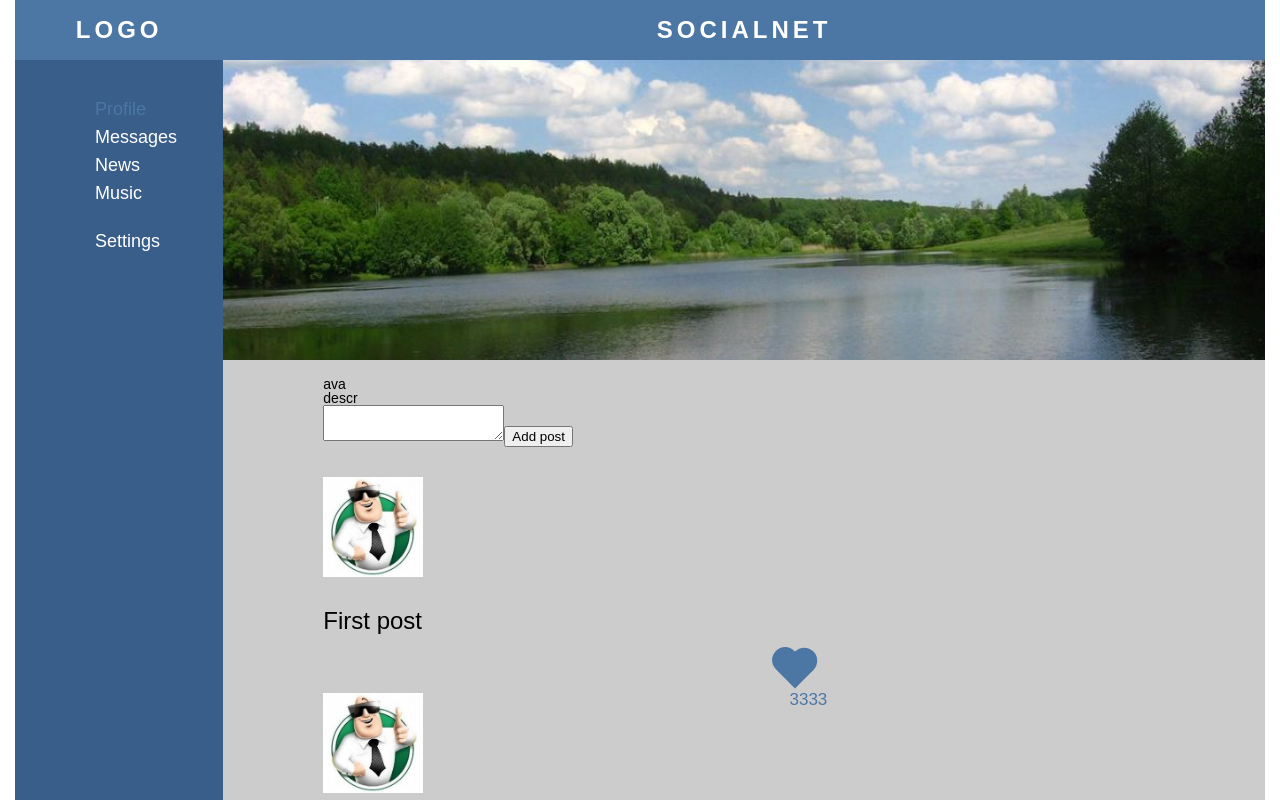
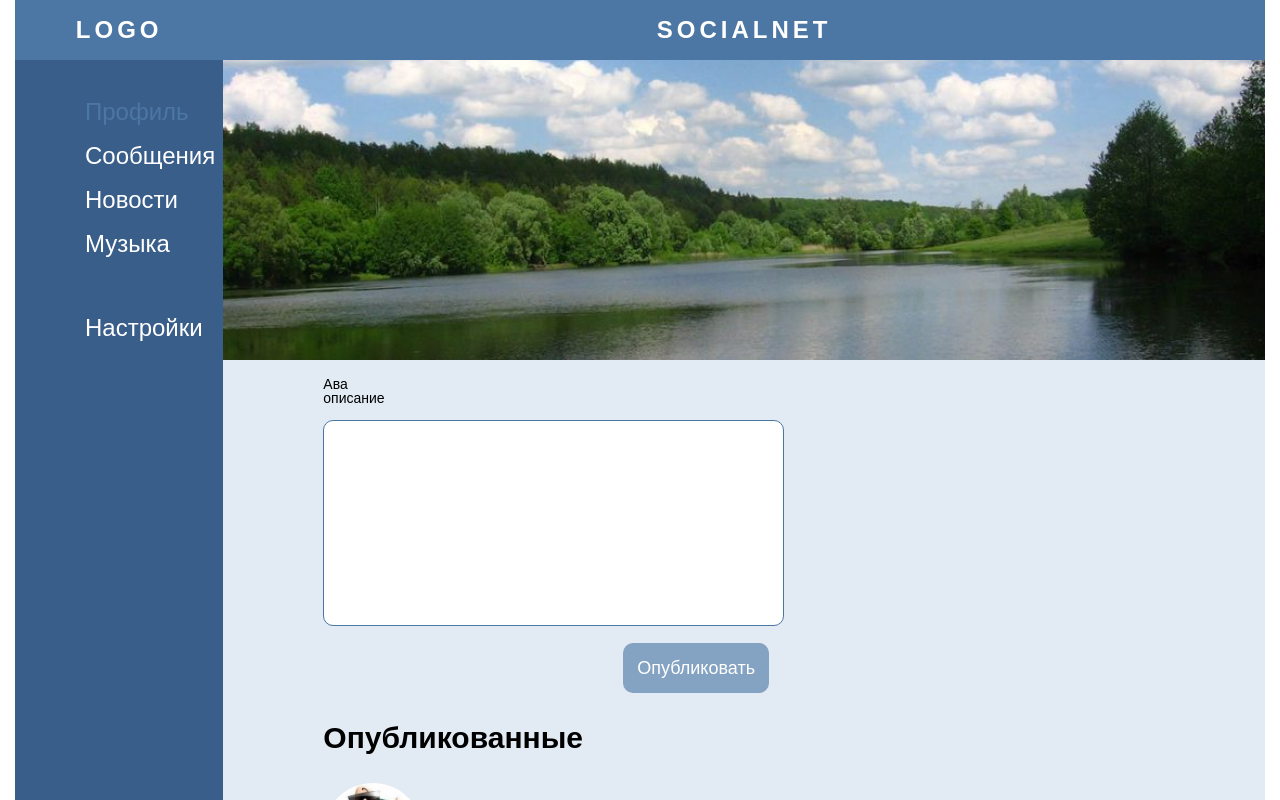
Before and after one commit to OlexaSS/social-network, a React (Create React App) app: page /profile in a window 1280 px wide. Shown: the top 800 px of the page. Built offline with nearby package versions, Linux system fonts and the light colour scheme.

Commit message:
props for dialogs

```diff
--- a/src/App.css
+++ b/src/App.css
@@ -51,5 +51,5 @@ button::-moz-focus-inner {
 
 .wrapper__content{
   grid-area: c;
-  background-color: #ccc;
+  background-color: #e2eaf3;
 }
--- a/src/components/dialogs/Dialogs.jsx
+++ b/src/components/dialogs/Dialogs.jsx
@@ -1,25 +1,37 @@
 import React from "react";
 import { NavLink } from "react-router-dom";
 import s from "./Dialogs.module.css";
+
+const DialogItem = (props) => {
+    let path = "/dialogs/" + props.id;
+
+    return (
+        <div className={s.item}>
+            <NavLink activeClassName={s.active} to={path}>{props.name}</NavLink>
+        </div>
+    );
+}
+
+const Message = (props) => {
+
+    return (
+        <div className={s.message}>{props.content}</div>
+    );
+
+}
 
 const Dialogs = (props) => {
     return (
         <div className={s.dialogs}>
             <div className={s.dialogs__items}>
-                <div className={s.item}>
-                    <NavLink activeClassName={s.active} to="/dialogs/1">Olexa</NavLink>
-                </div>
-                <div className={s.item}>
-                    <NavLink activeClassName={s.active} to="/dialogs/2">Vadim</NavLink>
-                </div>
-                <div className={s.item}>
-                    <NavLink activeClassName={s.active} to="/dialogs/3">Vasya</NavLink>
-                </div>
+                <DialogItem name="Olexa" id="1"/>
+                <DialogItem name="Vadim" id="2"/>
+                <DialogItem name="Vasya" id="3"/>
             </div>
             <div className={s.messages}>
-                <div className={s.message}>Hi</div>
-                <div className={s.message}>Hello</div>
-                <div className={s.message}>Yo</div>
+                <Message content = "Привет!!!"/>
+                <Message content = "Уль ля ля"/>
+                <Message content = "Yo"/>
             </div>
         </div>
     );
--- a/src/components/navbar/Navbar.jsx
+++ b/src/components/navbar/Navbar.jsx
@@ -6,11 +6,11 @@ const Navbar = () => {
     return (
         <nav className={s.navbar}>
             <ul className={s.list}>
-                <li className={s.list__item}><NavLink activeClassName={s.active} to="/profile">Profile</NavLink></li>
-                <li className={s.list__item}><NavLink activeClassName={s.active}  to="/dialogs">Messages</NavLink></li>
-                <li className={s.list__item}><NavLink activeClassName={s.active} to="/news">News</NavLink></li>
-                <li className={s.list__item}><NavLink activeClassName={s.active} to="/music">Music</NavLink></li>
-                <li className={s.list__item}><NavLink activeClassName={s.active} to="/settings">Settings</NavLink></li>
+                <li className={s.list__item}><NavLink activeClassName={s.active} to="/profile">Профиль</NavLink></li>
+                <li className={s.list__item}><NavLink activeClassName={s.active}  to="/dialogs">Сообщения</NavLink></li>
+                <li className={s.list__item}><NavLink activeClassName={s.active} to="/news">Новости</NavLink></li>
+                <li className={s.list__item}><NavLink activeClassName={s.active} to="/music">Музыка</NavLink></li>
+                <li className={s.list__item}><NavLink activeClassName={s.active} to="/settings">Настройки</NavLink></li>
             </ul>
         </nav>
     );
--- a/src/components/navbar/Navbar.module.css
+++ b/src/components/navbar/Navbar.module.css
@@ -4,17 +4,17 @@
     background-color: #395e8a;
 }
 .list{
-    padding-left: 80px;
+    padding-left: 70px;
 }
 .list__item{
     margin-top: 10px;
-    margin-bottom: 10px;
+    margin-bottom: 20px;
 }
 .list__item:nth-last-child(1){
-    margin-top: 30px;
+    margin-top: 60px;
 }
 .list__item a{
-    font-size: 18px;
+    font-size: 24px;
     color: #fff;
     transition: all .3s ease;
     -webkit-transition: all .3s ease;
--- a/src/components/profile/Profile.jsx
+++ b/src/components/profile/Profile.jsx
@@ -1,19 +1,13 @@
 import React from "react";
-import image from '../../assets/images/main-img.jpg';
 import MyPosts from "./myPosts/MyPosts";
 import s from "./Profile.module.css";
+import ProfileInfo from "./profileInfo/ProfileInfo";
 
 const Profile = () => {
     return (
         <div>
-            <div className={s.wrapper}>
-                <img className={s.img} src={image} alt=""/>
-            </div>
-            <div className={s.content__inner}>
-                <div className={s.content__ava}>ava</div>
-                <div className={s.content__descr}>descr</div>
-                <MyPosts />
-            </div>
+            <ProfileInfo />
+            <MyPosts />
         </div>
     );
 }
--- a/src/components/profile/myPosts/MyPosts.jsx
+++ b/src/components/profile/myPosts/MyPosts.jsx
@@ -5,14 +5,16 @@ import Post from "./post/Post";
 const MyPosts = (props) => {
     return (
         <div className={s.posts}>
-            <div>
-                <textarea></textarea>
-                <button>Add post</button>
-
-            </div>
-            <div className={s.posts}>
-                <Post message="First post" likesCount="3333"/>
-                <Post message="Second post" likesCount="0"/>
+            <form>
+                <div>
+                    <textarea rows="10" cols="40"></textarea>
+                </div>
+                <button className={s.form__btn}>Опубликовать</button>
+            </form>
+            <div className={s.post__arhives}>
+                <h3>Опубликованные</h3>
+                <Post message="Первый пост" likesCount="3333" />
+                <Post message="второй пост" likesCount="0" />
             </div>
         </div>
     );
--- a/src/components/profile/myPosts/MyPosts.module.css
+++ b/src/components/profile/myPosts/MyPosts.module.css
@@ -0,0 +1,40 @@
+.posts{
+    padding-left: 100px;
+    padding-top: 15px;
+    padding-bottom: 25px;
+}
+.post__arhives{
+    padding-top: 30px;
+}
+.post__arhives h3{
+    font-size: 30px;
+}
+.form__btn{
+    padding: 14px;
+    margin-left: 300px;
+    margin-top: 15px;
+    font-size: 18px;
+    border: none;
+    border-radius: 10px;
+    background-color: #84a2c1;
+    color: #fff;
+    line-height: 22px;
+    transition: all .3s ease;
+    -webkit-transition: all .3s ease;
+    -moz-transition: all .3s ease;
+    -ms-transition: all .3s ease;
+    -o-transition: all .3s ease;
+}
+.form__btn:hover{
+    background-color: #4c77a4;
+}
+textarea{
+    resize: none;
+    border: 1px solid #4c77a4;
+    border-radius: 10px;
+    outline: none;
+    font-size: 18px;
+}
+textarea:focus{
+
+}
--- a/src/components/profile/myPosts/post/Post.jsx
+++ b/src/components/profile/myPosts/post/Post.jsx
@@ -18,7 +18,6 @@ const Post = (props) => {
                 <div className={s.likesCount}>
                 {props.likesCount}
                 </div>
-
             </div>
         </div>
     );
--- a/src/components/profile/myPosts/post/Post.module.css
+++ b/src/components/profile/myPosts/post/Post.module.css
@@ -1,14 +1,21 @@
 .singlePost{
     width: 500px;
     position: relative;
-    margin-bottom: 60px;
+    margin-bottom: 85px;
     margin-top: 30px;
+    display: flex;
+    justify-content: space-between;
 
 }
 
 .singlePost img{
     width: 100px;
     height: 100px;
+    border-radius: 50%;
+    -webkit-border-radius: 50%;
+    -moz-border-radius: 50%;
+    -ms-border-radius: 50%;
+    -o-border-radius: 50%;
 }
 .content{
     font-size: 24px;
--- /dev/null
+++ b/src/components/profile/profileInfo/ProfileInfo.jsx
@@ -0,0 +1,19 @@
+import React from "react";
+import image from '../../../assets/images/main-img.jpg';
+import s from "./ProfileInfo.module.css";
+
+const ProfileInfo = () => {
+    return (
+        <div>
+            <div className={s.wrapper}>
+                <img className={s.img} src={image} alt=""/>
+            </div>
+            <div className={s.content__inner}>
+                <div className={s.content__ava}>Ава</div>
+                <div className={s.content__descr}>описание</div>
+            </div>
+        </div>
+    );
+}
+
+export default ProfileInfo;
--- /dev/null
+++ b/src/components/profile/profileInfo/ProfileInfo.module.css
@@ -0,0 +1,10 @@
+.img{
+    width: 100%;
+    height: 300px;
+    object-fit: cover;
+    object-position: 100% 50%;
+}
+.content__inner{
+    padding-left: 100px;
+    padding-top: 15px;
+}
```
Also changed, not shown: 1 other file (tests, documents, lock files or other folders).
